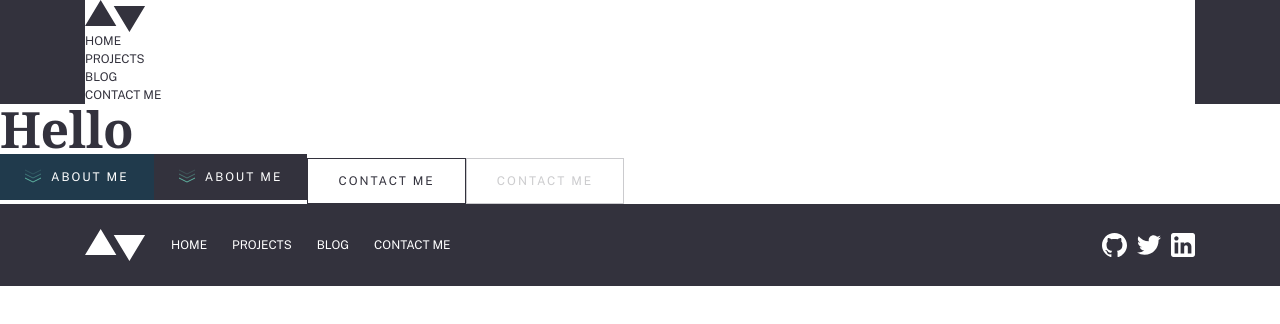
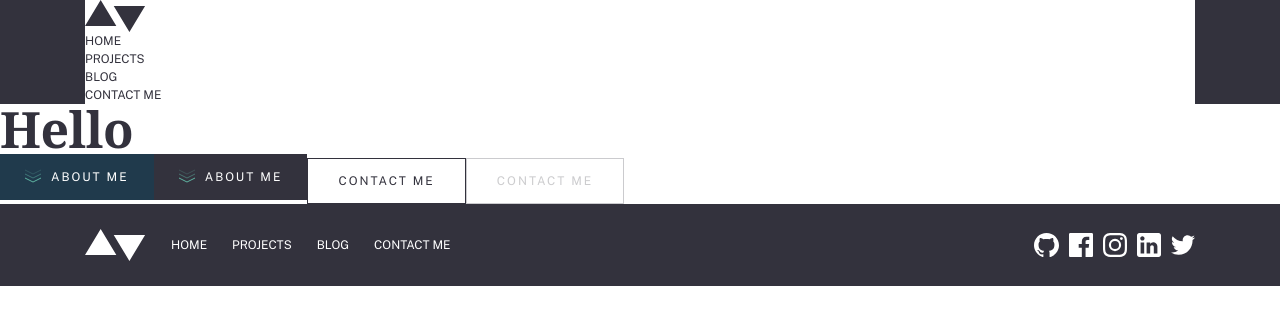
Before and after one commit to princemuel/dotfiles, a Next.js app: page /design in a window 1280 px wide. Shown: the top 324 px of the page. Built offline with nearby package versions, Linux system fonts and the light colour scheme; a web font is replaced by a local one.

Commit message:
Added and updated social links

```diff
--- a/common/images.ts
+++ b/common/images.ts
@@ -2,8 +2,10 @@ import IconArrowLeftSVG from 'assets/images/arrow-left.svg';
 import IconArrowRightSVG from 'assets/images/arrow-right.svg';
 import IconCloseSVG from 'assets/images/close.svg';
 import IconArrowDownSVG from 'assets/images/down-arrows.svg';
+import IconFacebookSVG from 'assets/images/facebook.svg';
 import IconGithubSVG from 'assets/images/github.svg';
 import IconHamburgerSVG from 'assets/images/hamburger.svg';
+import IconInstagramSVG from 'assets/images/instagram.svg';
 import IconLinkedInSVG from 'assets/images/linkedin.svg';
 import LogoSVG from 'assets/images/logo.svg';
 import IconTwitterSVG from 'assets/images/twitter.svg';
@@ -17,5 +19,7 @@ export {
   IconHamburgerSVG,
   IconLinkedInSVG,
   IconTwitterSVG,
+  IconFacebookSVG,
+  IconInstagramSVG,
   LogoSVG,
 };
--- a/common/links.tsx
+++ b/common/links.tsx
@@ -4,8 +4,10 @@ import {
   IconArrowLeftSVG,
   IconArrowRightSVG,
   IconCloseSVG,
+  IconFacebookSVG,
   IconGithubSVG,
   IconHamburgerSVG,
+  IconInstagramSVG,
   IconLinkedInSVG,
   IconTwitterSVG,
   LogoSVG,
@@ -57,10 +59,16 @@ export const links = {
       alt: 'github',
     },
     {
-      id: 'icon-twitter',
-      url: 'https://www.twitter.com/iamprincemuel',
-      icon: (props: IconProps) => <IconTwitterSVG {...props} />,
-      alt: 'twitter',
+      id: 'icon-facebook',
+      url: 'https://www.facebook.com/mikeychuks',
+      icon: (props: IconProps) => <IconFacebookSVG {...props} />,
+      alt: 'facebook',
+    },
+    {
+      id: 'icon-instagram',
+      url: 'https://www.instagram.com/princemuel',
+      icon: (props: IconProps) => <IconInstagramSVG {...props} />,
+      alt: 'instagram',
     },
     {
       id: 'icon-linkedin',
@@ -68,5 +76,12 @@ export const links = {
       icon: (props: IconProps) => <IconLinkedInSVG {...props} />,
       alt: 'linkedin',
     },
+
+    {
+      id: 'icon-twitter',
+      url: 'https://www.twitter.com/iamprincemuel',
+      icon: (props: IconProps) => <IconTwitterSVG {...props} />,
+      alt: 'twitter',
+    },
   ],
 };
```
Also changed, not shown: assets/images/facebook.svg (added), assets/images/instagram.svg (added).
